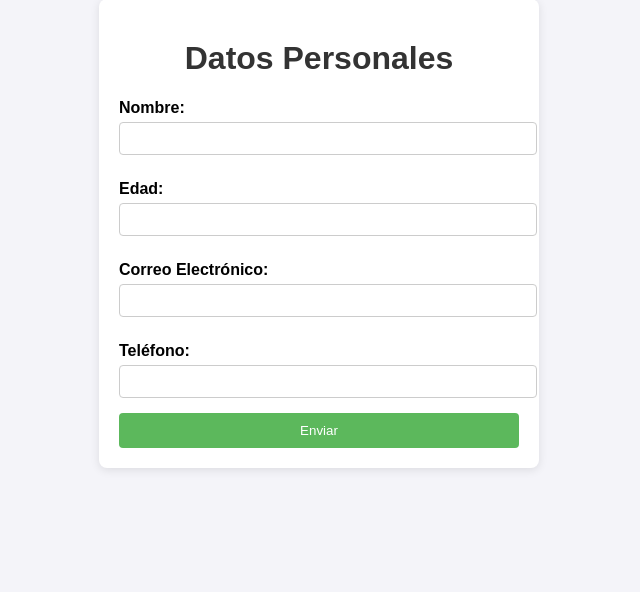
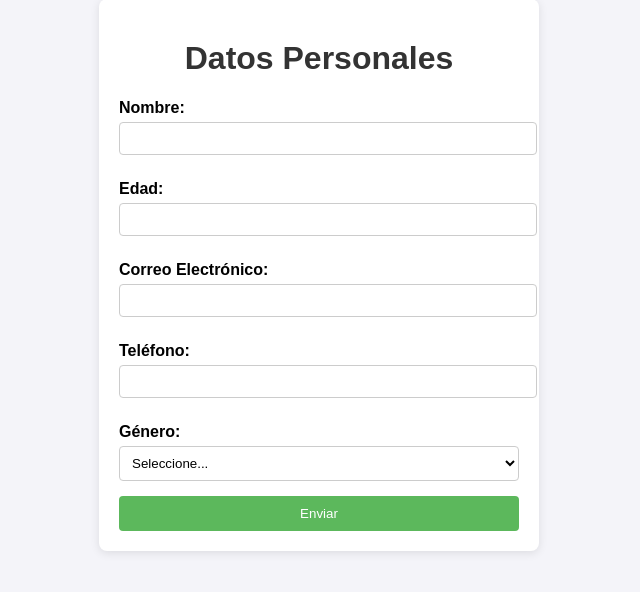
Before and after one commit to dacegines/practica, a PHP site: page / in a window 1280 px wide. Shown: the part 51-643 px from the top of the page, without its empty margins (321-961 px from the left). Run offline with PHP 8.4, Linux system fonts and the light colour scheme.

Commit message:
Añadido campo 'Género' al formulario y actualizado process.php

```diff
--- a/index.php
+++ b/index.php
@@ -22,6 +22,15 @@
             <label for="telefono">Teléfono:</label>
             <input type="tel" id="telefono" name="telefono" required>
 
+            <label for="genero">Género:</label>
+            <select id="genero" name="genero" required>
+                <option value="">Seleccione...</option>
+                <option value="Masculino">Masculino</option>
+                <option value="Femenino">Femenino</option>
+                <option value="Otro">Otro</option>
+            </select>
+
+
 
             <button type="submit">Enviar</button>
         </form>
--- a/styles.css
+++ b/styles.css
@@ -48,3 +48,12 @@ button {
 button:hover {
     background-color: #4cae4c;
 }
+
+form select {
+    width: 100%;
+    padding: 8px;
+    margin: 5px 0 15px;
+    border: 1px solid #ccc;
+    border-radius: 4px;
+    background-color: white;
+}
```
Also changed, not shown: process.php (+5 -5 lines).
